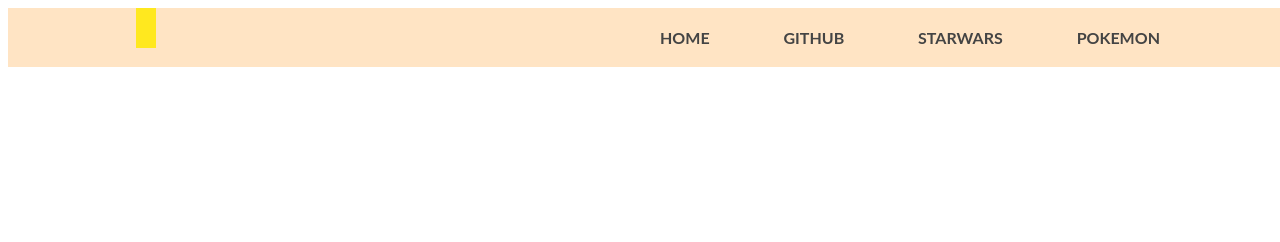
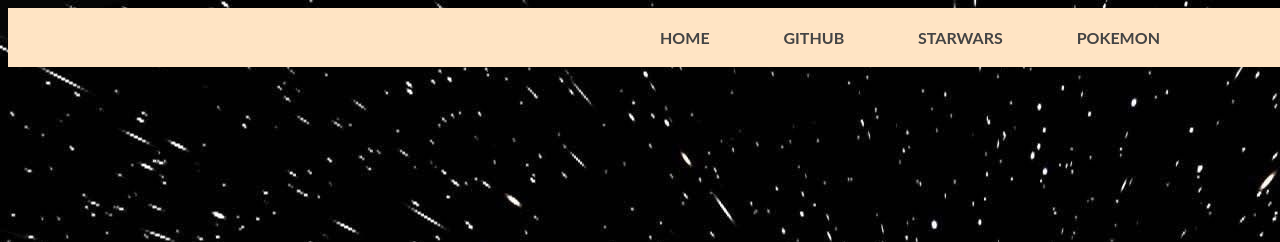
Before and after one commit to HjFluffy/DGM1600-Practice, a plain HTML site: page Portfolio/Films/index.html in a window 1280 px wide. Shown: the top 242 px of the page. Drawn offline with Linux system fonts and the light colour scheme.

Commit message:
Design Choices

```diff
--- a/Portfolio/Films/index.html
+++ b/Portfolio/Films/index.html
@@ -14,7 +14,6 @@
 <body>
     <header>
         <div class="container">
-            <img src="" class="logo" id="logo">
             <nav id="navbar" class="nav">
               <ul class="nav-list">
                 <li> <a href="../index.html">Home</a> </li>
--- a/Portfolio/Films/style.css
+++ b/Portfolio/Films/style.css
@@ -1,3 +1,8 @@
+
+
+html {
+  background: url(Starwars\ Backdrop.jpg);
+}
 
 .container {
     width: 80%;
```
Also changed, not shown: Portfolio/Films/Starwars Backdrop.jpg (added).
